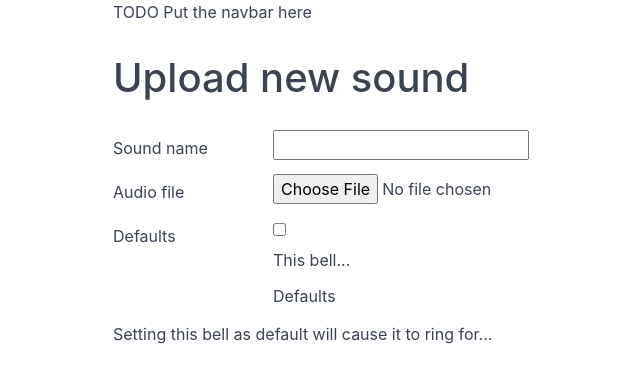
After one commit to angussidney/bell-scheduler, a Flask app: page /settings/sounds/create in a window 1280 px wide. The commit adds this page. Shown: the top 383 px of the page, without its empty margins (47-687 px from the left). Run offline with Flask 2, Linux system fonts and the light colour scheme.

Commit message:
Start work on settings pages
- Default template pages
- Create new sound page
- Fixed errors in route method naming

```diff
--- a/bell-server/controllers/schedule.py
+++ b/bell-server/controllers/schedule.py
@@ -21,5 +21,5 @@ def edit(id):
 
 
 @bp.route('/<id>/delete', methods=('POST',))
-def index(id):
+def delete(id):
     return 'Hello World! Delete all teh things!'
--- a/bell-server/controllers/settings.py
+++ b/bell-server/controllers/settings.py
@@ -1,13 +1,42 @@
 from flask import (
     Blueprint, render_template
 )
+from models import Template, Defaults
 
 bp = Blueprint('settings', __name__, url_prefix='/settings')
 
 
-@bp.route('/', methods=('GET', 'POST'))
-def settings():
-    return render_template('settings/index.html')
+@bp.route('/templates', methods=('GET', 'POST'))
+def templates():
+    return render_template('settings/templates/index.html',
+                           templates=Template.objects(),
+                           defaults=Defaults.objects.first().daily_templates)
+
+
+# ----- #
+
+
+@bp.route('/sounds')
+def list_sounds():
+    return "Hello World! Beep, boop, bip bip bip!"
+
+
+@bp.route('/sounds/create', methods=('GET', 'POST'))
+def create_sound():
+    return render_template("settings/sounds/create.html")
+
+
+@bp.route('/sounds/<id>/delete', methods=('POST',))
+def delete_sound(id):
+    return "Hello World! Sad sound :("
+
+
+@bp.route('/sounds/default', methods=('POST',))
+def default_sound():
+    return "Hello World is the default starting program!"
+
+
+# ----- #
 
 
 @bp.route('/backups')
@@ -16,10 +45,10 @@ def backups():
 
 
 @bp.route('/backups/import', methods=('POST',))
-def backups():
+def import_backup():
     return "Hello World! Don't forget to actually use your backups!"
 
 
 @bp.route('/backups/export')
-def backups():
+def export_backup():
     return "Hello World! Don't forget to actually do your backups!"
--- a/bell-server/controllers/templates.py
+++ b/bell-server/controllers/templates.py
@@ -39,5 +39,5 @@ def edit(id):
 
 
 @bp.route('/<id>/delete', methods=('POST',))
-def index(id):
+def delete(id):
     return 'Hello World! Delete all teh things!'
--- a/bell-server/controllers/users.py
+++ b/bell-server/controllers/users.py
@@ -11,7 +11,7 @@ def list_users():
 
 
 @bp.route('/create', methods=('GET', 'POST'))
-def edit():
+def create():
     return 'Hello World! People making time!'
 
 
--- a/bell-server/templates/_bells.html
+++ b/bell-server/templates/_bells.html
@@ -26,7 +26,8 @@
                 <input class="form-input column col-3" id="bell-time" placeholder="13:55" pattern="(2[0-3]|[01][0-9]):[0-5][0-9]">
                 <input class="form-input column col-3" id="bell-name" placeholder="Bell name">
                 <select class="form-select column col-3" id="bell-file">
-                    <option value="default" selected>Default</option>
+                    <option value="default" selected>Default (currently bla)</option>
+                    <!-- TODO add all templates here -->
                 </select>
                 <div class="column col-2"></div>
                 <button class="btn btn-primary column col-1" type="button" id="add" onclick="add_bells()">Add</button>
--- /dev/null
+++ b/bell-server/templates/settings/sounds/create.html
@@ -0,0 +1,33 @@
+{% extends "base.html" %}
+
+{% block content %}
+    <h1>Upload new sound</h1>
+
+    <form method="post" action="/settings/sounds/create" class="form-horizontal" id="default_settings">
+        <div class="form-group">
+            <div class="col-2 col-sm-12"><label class="form-label" for="name">Sound name</label></div>
+            <div class="col-4 col-sm-12">
+                <input type="text" name="name" id="name" required>
+            </div>
+        </div>
+        <div class="form-group">
+            <div class="col-2 col-sm-12"><label class="form-label" for="file">Audio file</label></div>
+            <div class="col-4 col-sm-12">
+                <input type="file" name="file" id="file" required>
+            </div>
+        </div>
+
+        <div class="form-group">
+            <div class="col-2 col-sm-12"><label class="form-label" for="default">Defaults</label></div>
+            <div class="col-4 col-sm-12">
+                <input type="checkbox" name="default" id="default" required>
+                <label class="form-label" for="default" id="is_default">This bell...</label>
+                <label class="form-label" for="default" id="not_default">Defaults</label>
+            </div>
+        </div>
+        <p id="">Setting this bell as default will cause it to ring for...</p>
+        <!-- modal
+        Are you sure you would like to set this bell as the default? This will affect <strong>all templates and schedules</strong> that do not have a bell sound explicitly set.
+        -->
+    </form>
+{% endblock %}
--- a/bell-server/templates/templates/form.html
+++ b/bell-server/templates/templates/form.html
@@ -22,7 +22,7 @@
         <div class="form-group add_margin">
             <div class="col-1 hide-sm"></div>
             <div class="col-11 col-sm-12">
-                {% set days = ["Monday", "Tueday", "Wednesday", "Thursday", "Friday", "Saturday", "Sunday"] %}
+                {% set days = ["Monday", "Tuesday", "Wednesday", "Thursday", "Friday", "Saturday", "Sunday"] %}
                 {% for day in days %}
                     <label class="form-inline form-checkbox"> <!-- TODO require at least one be checked -->
                         <input type="checkbox" name="apply_to" value="{{ day }}" disabled>
```
Also changed, not shown: bell-server/templates/settings/index.html (deleted, +0 -24 lines), bell-server/templates/settings/templates/index.html (added, +25 -0 lines), bell-server/todo.md (+1 -0 lines).
